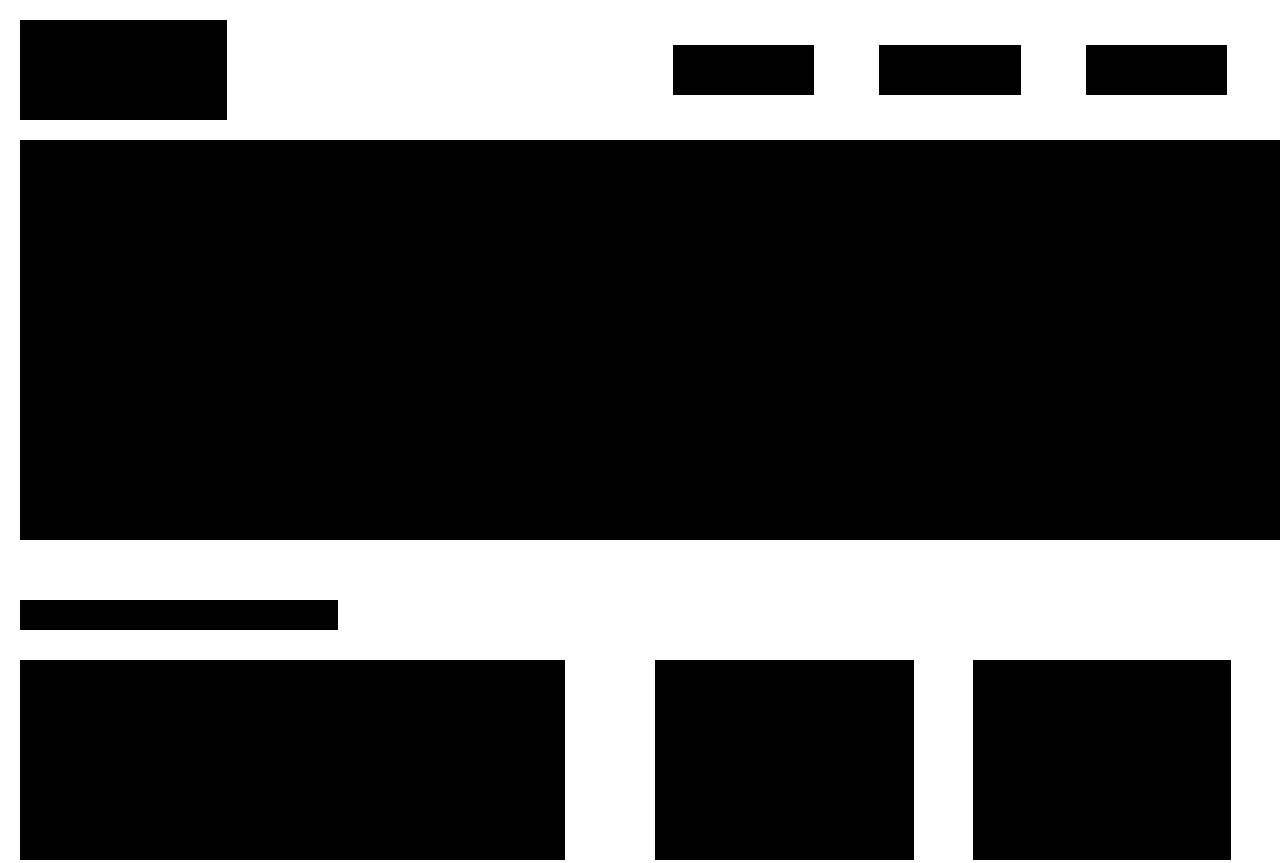
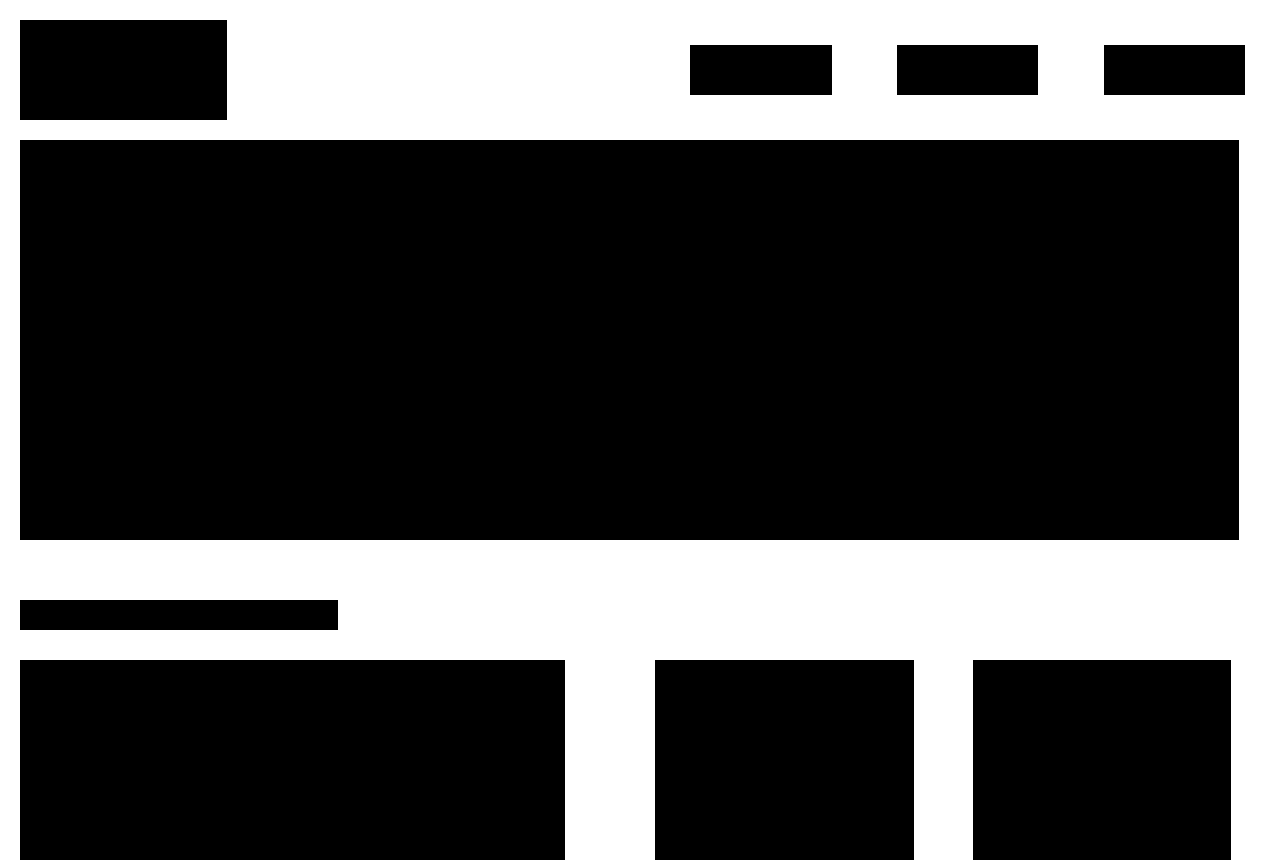
Before and after one commit to Fleury14/day-4-inclass, a plain HTML site: page index.html in a window 1280 px wide. Shown: the top 863 px of the page. Drawn offline with Linux system fonts and the light colour scheme.

Commit message:
modifications

```diff
--- a/css/styles.css
+++ b/css/styles.css
@@ -15,7 +15,7 @@
 .nav-right {
   display: flex;
   height: 100px;
-  justify-content: center;
+  justify-content: flex-end;
   align-items: center;
 }
 
@@ -31,6 +31,7 @@
   height: 400px;
   margin-top: 20px;
   margin-left: 15px;
+  width: 96%;
 }
 
 .aside-head {
```
